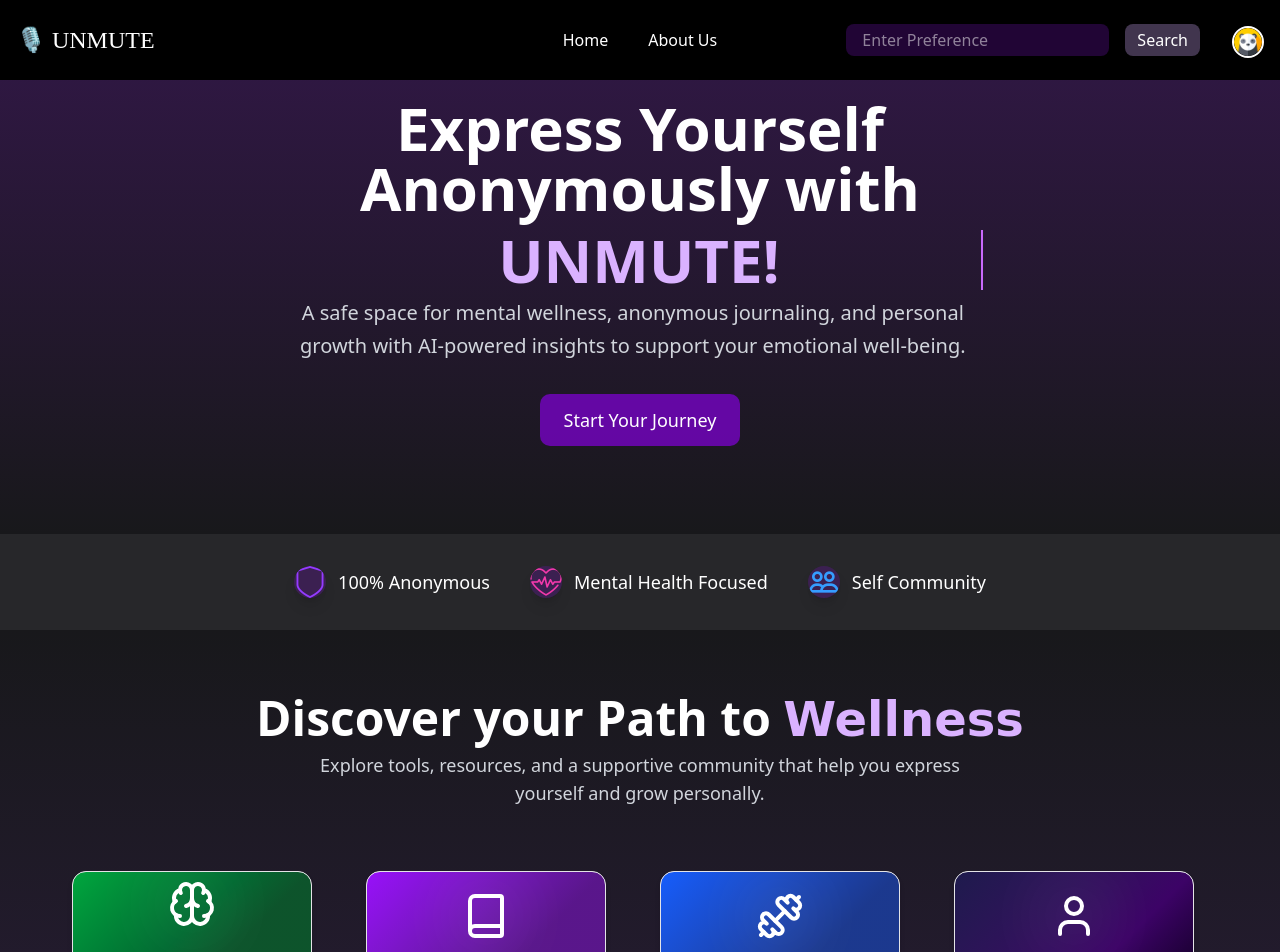
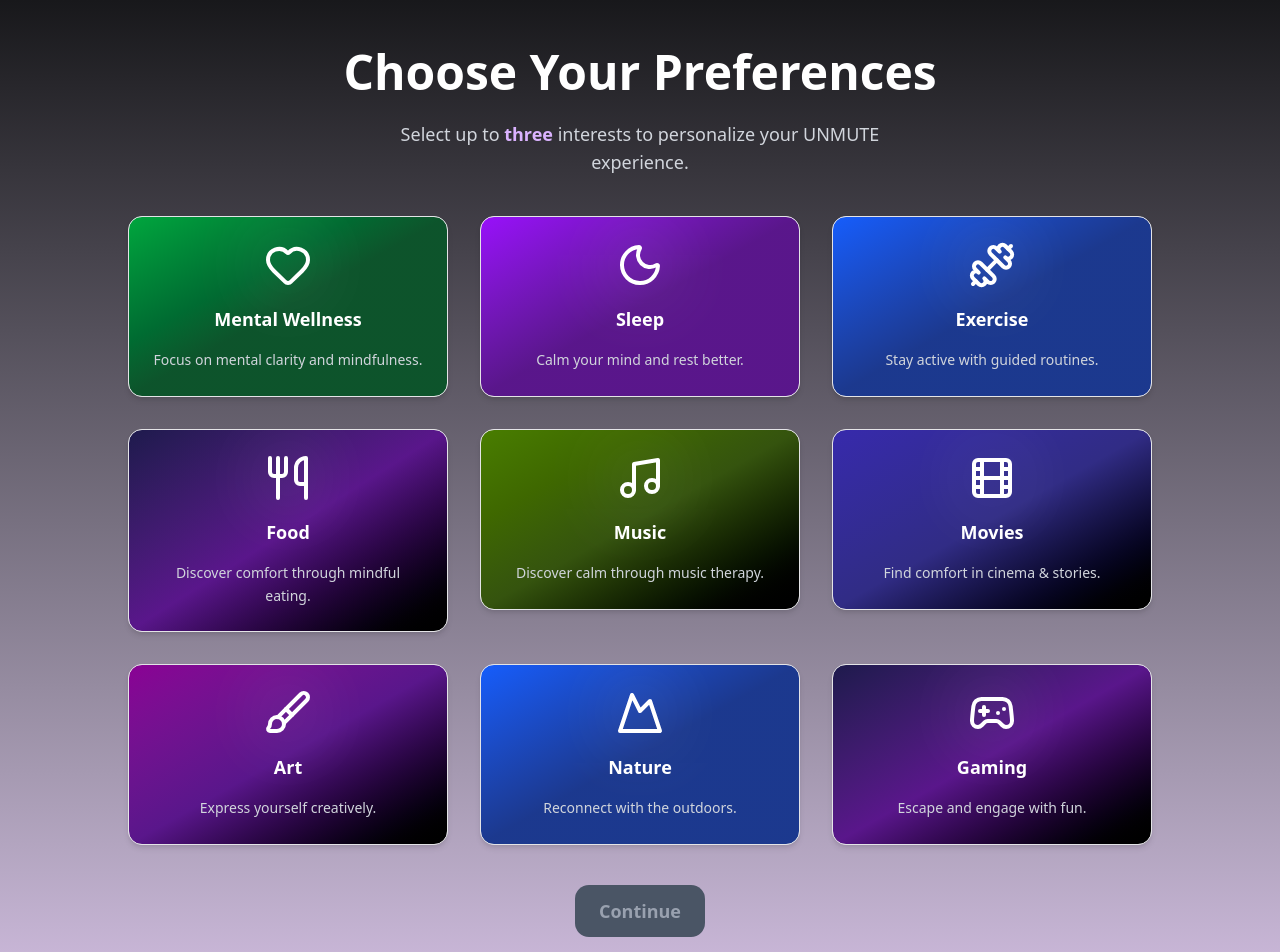
Before and after one commit to raunak300/MajorProject, a React (Vite) app in the folder Frontend/: page /preferences in a window 1280 px wide. Shown: the top 952 px of the page. Built offline with nearby package versions, Linux system fonts and the light colour scheme; no server answers; a web font is replaced by a local one.

Commit message:
need changes

```diff
--- a/Frontend/src/API/apicalls.js
+++ b/Frontend/src/API/apicalls.js
@@ -4,4 +4,5 @@
 export const SIGNUP_API=`${API}/signup`
 export const LOGIN_API = `${API}/login`;
 export const LOGOUT_API = `${API}/logout`;
-export const VERIFY_API=`${API}/verify-token`
+export const VERIFY_API=`${API}/verify-token`;
+export const PREFERENCE_API = `${HOST}/user/make-preference`;
--- a/Frontend/src/App.jsx
+++ b/Frontend/src/App.jsx
@@ -9,6 +9,7 @@
 import { VERIFY_API } from "@/API/apicalls";
 import FlippingBook from "./Components/FlippingBook"
 import Public from './Pages/Public'
+import Preference from "./Pages/Preference"
 
 
 
@@ -45,7 +46,9 @@
           <Route path={'/auth'} element={<AuthPage />} />
           <Route path="/journal" element={<ProtectedRoute component={FlippingBook} />} />
           <Route path={'/public'} element={ <Public/> } />
+          <Route path="/preferences" element={<Preference />} />
           <Route path={'*'} element={<Home />} />
+
         </Routes>
       </BrowserRouter>
     </>
--- a/Frontend/src/Components/ContentHome/Content.jsx
+++ b/Frontend/src/Components/ContentHome/Content.jsx
@@ -1,17 +1,23 @@
 import React, { useRef } from "react";
 import Hero from "./Content/Hero";
 import ClickBar from "../ClickBar";
+import AiBlocks from "./Content/AiBlocks"
 import { Avatar, AvatarImage, AvatarFallback } from "../ui/avatar";
 
 export default function Content() {
-  const discoverRef = useRef(null); // Create a ref for the Discover section
+  const discoverRef = useRef(null);
+  const aiRef = useRef(null);
 
-  // Scroll to Discover section on button click
   const scrollToDiscover = () => {
     if (discoverRef.current) {
       discoverRef.current.scrollIntoView({ behavior: "smooth" });
     }
   };
+  const scrollToAI = () => {
+  if (aiRef.current) {
+    aiRef.current.scrollIntoView({ behavior: "smooth" });
+  }
+};
 
   return (
     <main className="flex flex-col text-white w-full">
@@ -74,7 +80,18 @@
           Explore tools, resources, and a supportive community that help you
           express yourself and grow personally.
         </p>
-        <Hero />
+        <Hero scrollToAI={scrollToAI}/>
+      </section>
+
+      {/* AI Section */}
+      <section ref={aiRef} className="py-16 px-6 bg-gradient-to-b from-zinc-900 to-purple-900/30 text-center items-center">
+        <h2 className="text-3xl md:text-5xl font-bold mb-2">
+          <span className="text-purple-300 font-comicsans">AI</span> Features
+        </h2>
+        <p className="text-lg text-gray-300 max-w-2xl mx-auto mb-4">
+          The only AI that sits with you in silence, speaks when needed, and hugs without words.
+        </p>
+        <AiBlocks/>
       </section>
 
     </main>
--- /dev/null
+++ b/Frontend/src/Components/ContentHome/Content/AiBlocks.jsx
@@ -0,0 +1,35 @@
+import React from "react";
+import FeatureCard from "./FeatureCard";
+import { BookOpen,HandHeart} from "lucide-react";
+import { useNavigate } from "react-router-dom";
+
+export default function Hero() {
+  const navigate = useNavigate();
+
+  return (
+    <div className="grid gap-8 sm:gap-10 grid-cols-1 sm:grid-cols-1 lg:grid-cols-2 p-8 lg:p-10 place-items-center">
+
+      <FeatureCard
+        className="w-90 h-90"
+        title="Advice"
+        description="When the silence feels heavy, let AI offer gentle words of guidance and clarity."
+        icon={BookOpen}
+        color="advice"
+        variant="large"
+      />
+
+
+      <FeatureCard
+        className="w-90 h-90"
+        title="Hug reaction"
+        description="Because sometimes, words aren't enough — all you need is the warmth of a hug."
+        icon={HandHeart}
+        color="hug"
+        variant="large"
+      />
+
+
+
+    </div>
+  );
+}
--- a/Frontend/src/Components/ContentHome/Content/FeatureCard.jsx
+++ b/Frontend/src/Components/ContentHome/Content/FeatureCard.jsx
@@ -1,13 +1,15 @@
 import React from "react";
 import { Card } from "@/Components/ui/Card"; // adjust path if needed
 
-// Props: title, description, icon (Lucide icon component), color, className
-export default function FeatureCard({ title, description, icon: Icon, color, className = "" , onClick}) {
+export default function FeatureCard({ title, description, icon: Icon, color, className = "", onClick,variant = "default"}) {
   const colorVariants = {
     ai: "from-green-600 via-green-900 to-green-900 hover:border-green-400",
-  journal: "from-purple-600 via-purple-900 to-purple-900 hover:border-purple-400",
-  exercise: "from-blue-600 via-blue-900 to-blue-900 hover:border-blue-400",
-  personal: "from-indigo-950 via-purple-950 to-black hover:border-purple-900/90",
+    journal: "from-purple-600 via-purple-900 to-purple-900 hover:border-purple-400",
+    exercise: "from-blue-600 via-blue-900 to-blue-900 hover:border-blue-400",
+    personal: "from-indigo-950 via-purple-900 to-black hover:border-purple-900/90",
+    silent: "from-fuchsia-800 via-purple-900 to-black hover:border-fuchsia-400",
+    advice: "from-lime-700 via-lime-900 to-black hover:border-lime-400",
+    hug: "from-indigo-800 via-indigo-900 to-black hover:border-indigo-400",
   };
 
   const iconColors = {
@@ -17,9 +19,26 @@
     personal: "text-feature-personal"
   };
 
+  const sizeVariants = {
+    default: {
+      icon: "h-12 w-12",
+      title: "text-lg",
+      description: "text-sm max-w-xs",
+      spacing: "space-y-4"
+    },
+    large: {
+      icon: "h-20 w-20",
+      title: "text-2xl",
+      description: "text-base max-w-sm",
+      spacing: "space-y-6"
+    }
+  };
+
+  const sizes = sizeVariants[variant];
+
   return (
     <Card
-    onClick={onClick}
+      onClick={onClick}
       className={`
         group relative overflow-hidden cursor-pointer
         bg-gradient-to-br ${colorVariants[color]}
@@ -28,21 +47,21 @@
         ${className}
       `}
     >
-      <div className="h-full flex flex-col items-center justify-center text-center space-y-4">
+      <div className={`h-full flex flex-col items-center justify-center text-center ${sizes.spacing}`}>
 
         {/* Icon with glow */}
         <div className="relative flex items-center justify-center">
           <div className={`absolute inset-0 rounded-full blur-2xl opacity-20 ${iconColors[color]} bg-current`} />
-          <Icon className={`relative h-12 w-12 ${iconColors[color]} group-hover:scale-110 transition-transform duration-300`} />
+          <Icon className={`relative ${sizes.icon} ${iconColors[color]} group-hover:scale-110 transition-transform duration-300`} />
         </div>
 
         {/* Title */}
-        <h3 className="text-lg font-semibold text-white group-hover:text-white transition-colors duration-300">
+        <h3 className={`${sizes.title} font-semibold text-white group-hover:text-white transition-colors duration-300`}>
           {title}
         </h3>
 
         {/* Description */}
-        <p className="text-sm text-gray-300 leading-relaxed max-w-xs">
+        <p className={`${sizes.description} text-gray-300 leading-relaxed`}>
           {description}
         </p>
       </div>
--- a/Frontend/src/Components/ContentHome/Content/Hero.jsx
+++ b/Frontend/src/Components/ContentHome/Content/Hero.jsx
@@ -3,7 +3,7 @@
 import { Brain, Book, Dumbbell, User } from "lucide-react";
 import { useNavigate } from "react-router-dom";
 
-export default function Hero() {
+export default function Hero({ scrollToAI }) {
   const navigate = useNavigate();
 
   return (
@@ -15,6 +15,8 @@
         description="Intelligent insights and personalized recommendations to support your mental wellness journey."
         icon={Brain }
         color="ai"
+        onClick={scrollToAI}
+
       />
 
       <FeatureCard
@@ -25,7 +27,6 @@
         color="journal"
         // onClick={() => navigate("/journal")}
         onClick={() => {
-        console.log("Journal card clicked!");
         navigate("/journal");
         }}
 
@@ -41,7 +42,7 @@
 
       <FeatureCard
         className="w-60 h-60"
-        title="Personal Touch"
+        title="Personal"
         description="Connect with like-minded individuals in a safe, anonymous environment focused on healing."
         icon={User}
         color="personal"
--- a/Frontend/src/Pages/AuthPage.jsx
+++ b/Frontend/src/Pages/AuthPage.jsx
@@ -45,7 +45,7 @@
         if (req.status === 201) {
           checkLoggedIn(true);
           alert("Signup Done");
-          navigate('/')
+          navigate('/preferences');
         }
       } catch (error) {
         if (error.response) {
--- /dev/null
+++ b/Frontend/src/Pages/Preference.jsx
@@ -0,0 +1,169 @@
+import React, { useState } from "react";
+import { useNavigate } from "react-router-dom";
+import FeatureCard from "@/Components/ContentHome/Content/FeatureCard";
+import {
+  Heart,
+  Moon,
+  Dumbbell,
+  Music,
+  Film,
+  Brush,
+  Mountain,
+  Gamepad2,
+  Utensils,
+} from "lucide-react";
+import axios from "axios";
+import { PREFERENCE_API } from "@/API/apicalls";
+import { useAppStore } from "@/Storage/store"; // for user/session state
+
+export default function Preference() {
+  const [selected, setSelected] = useState([]);
+  const navigate = useNavigate();
+  const logged = useAppStore((state) => state.logged);
+
+  const preferences = [
+    {
+      id: "mental",
+      title: "Mental Wellness",
+      description: "Focus on mental clarity and mindfulness.",
+      icon: Heart,
+      color: "ai",
+    },
+    {
+      id: "sleep",
+      title: "Sleep",
+      description: "Calm your mind and rest better.",
+      icon: Moon,
+      color: "journal",
+    },
+    {
+      id: "fitness",
+      title: "Exercise",
+      description: "Stay active with guided routines.",
+      icon: Dumbbell,
+      color: "exercise",
+    },
+    {
+      id: "food",
+      title: "Food",
+      description: "Discover comfort through mindful eating.",
+      icon: Utensils,
+      color: "personal",
+    },
+    {
+      id: "music",
+      title: "Music",
+      description: "Discover calm through music therapy.",
+      icon: Music,
+      color: "advice",
+    },
+    {
+      id: "movies",
+      title: "Movies",
+      description: "Find comfort in cinema & stories.",
+      icon: Film,
+      color: "hug",
+    },
+    {
+      id: "art",
+      title: "Art",
+      description: "Express yourself creatively.",
+      icon: Brush,
+      color: "silent",
+    },
+    {
+      id: "nature",
+      title: "Nature",
+      description: "Reconnect with the outdoors.",
+      icon: Mountain,
+      color: "exercise",
+    },
+    {
+      id: "gaming",
+      title: "Gaming",
+      description: "Escape and engage with fun.",
+      icon: Gamepad2,
+      color: "personal",
+    },
+  ];
+
+  const toggleSelect = (id) => {
+    if (selected.includes(id)) {
+      setSelected(selected.filter((s) => s !== id));
+    } else if (selected.length < 3) {
+      setSelected([...selected, id]);
+    }
+  };
+
+    const handleContinue = async () => {
+        try {
+        // map selected IDs to preference titles
+        const selectedTitles = preferences
+            .filter((pref) => selected.includes(pref.id))
+            .map((pref) => pref.title);
+
+        // send preferences to backend
+        const res = await axios.post(
+            PREFERENCE_API,
+            { likes: selectedTitles },
+            { withCredentials: true }    // send cookies/session
+        );
+
+        if (res.status === 200) {
+            console.log("Preferences saved:", res.data);
+            navigate("/"); // redirect to home
+        }
+        } catch (err) {
+        console.error("Error saving preferences", err);
+        alert("Could not save preferences. Try again.");
+        }
+    };
+
+
+  return (
+    <div className="min-h-screen bg-gradient-to-b from-zinc-900 to-purple-900/30 text-white px-6 py-12 flex flex-col items-center">
+      <h1 className="text-3xl md:text-5xl font-bold mb-6">
+        Choose Your Preferences
+      </h1>
+      <p className="text-lg text-gray-300 mb-10 max-w-xl text-center">
+        Select up to <span className="text-purple-300 font-bold">three</span>{" "}
+        interests to personalize your UNMUTE experience.
+      </p>
+
+      {/* Grid */}
+      <div className="grid grid-cols-1 sm:grid-cols-2 lg:grid-cols-3 gap-8 max-w-5xl w-full">
+        {preferences.map((pref) => (
+          <div
+            key={pref.id}
+            onClick={() => toggleSelect(pref.id)}
+            className={`transition-transform duration-300 cursor-pointer ${
+              selected.includes(pref.id)
+                ? "scale-105 ring-4 ring-purple-400 rounded-2xl"
+                : ""
+            }`}
+          >
+            <FeatureCard
+              title={pref.title}
+              description={pref.description}
+              icon={pref.icon}
+              color={pref.color}
+            />
+          </div>
+        ))}
+      </div>
+
+      {/* Continue Button */}
+      <button
+        disabled={selected.length === 0}
+        className={`mt-10 px-6 py-3 rounded-xl font-semibold text-lg transition-colors ${
+          selected.length > 0
+            ? "bg-purple-700 hover:bg-purple-600 text-white"
+            : "bg-gray-600 text-gray-400 cursor-not-allowed"
+        }`}
+        onClick={handleContinue}
+      >
+        Continue
+      </button>
+    </div>
+  );
+}
```
Also changed, not shown: 2 other files (tests, documents, lock files or other folders).
